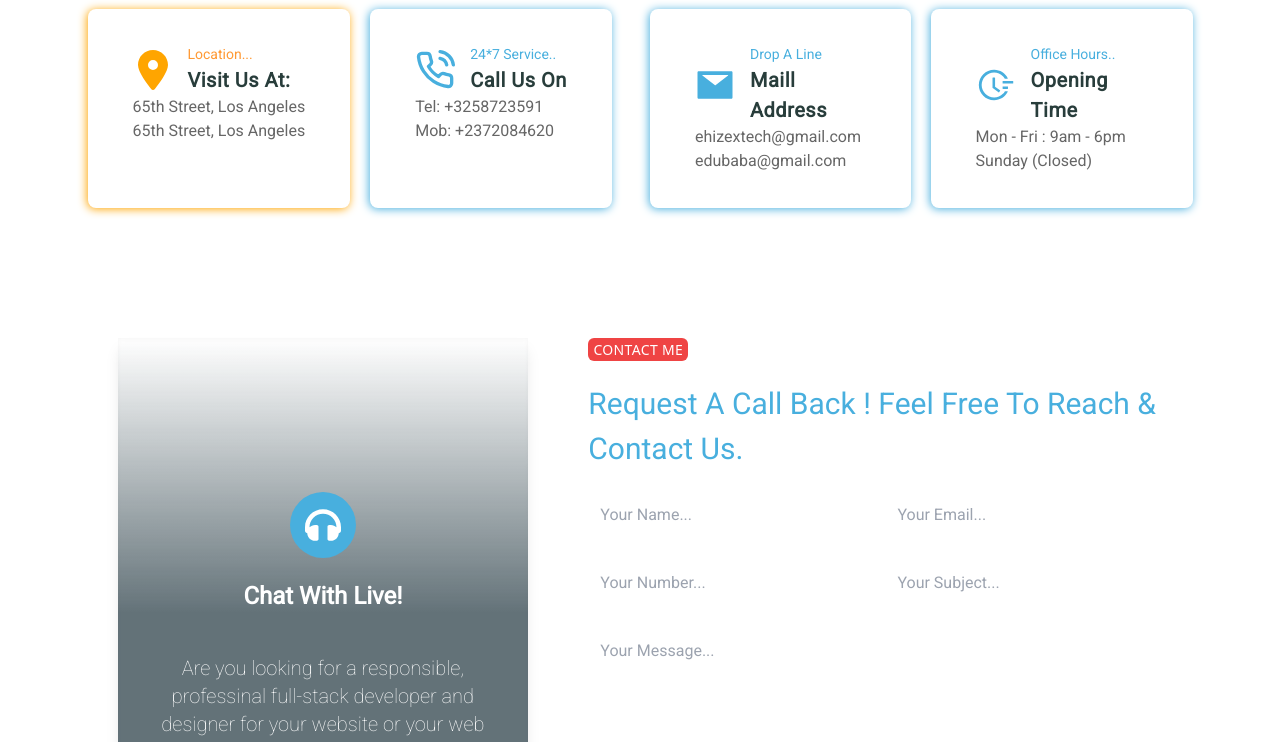
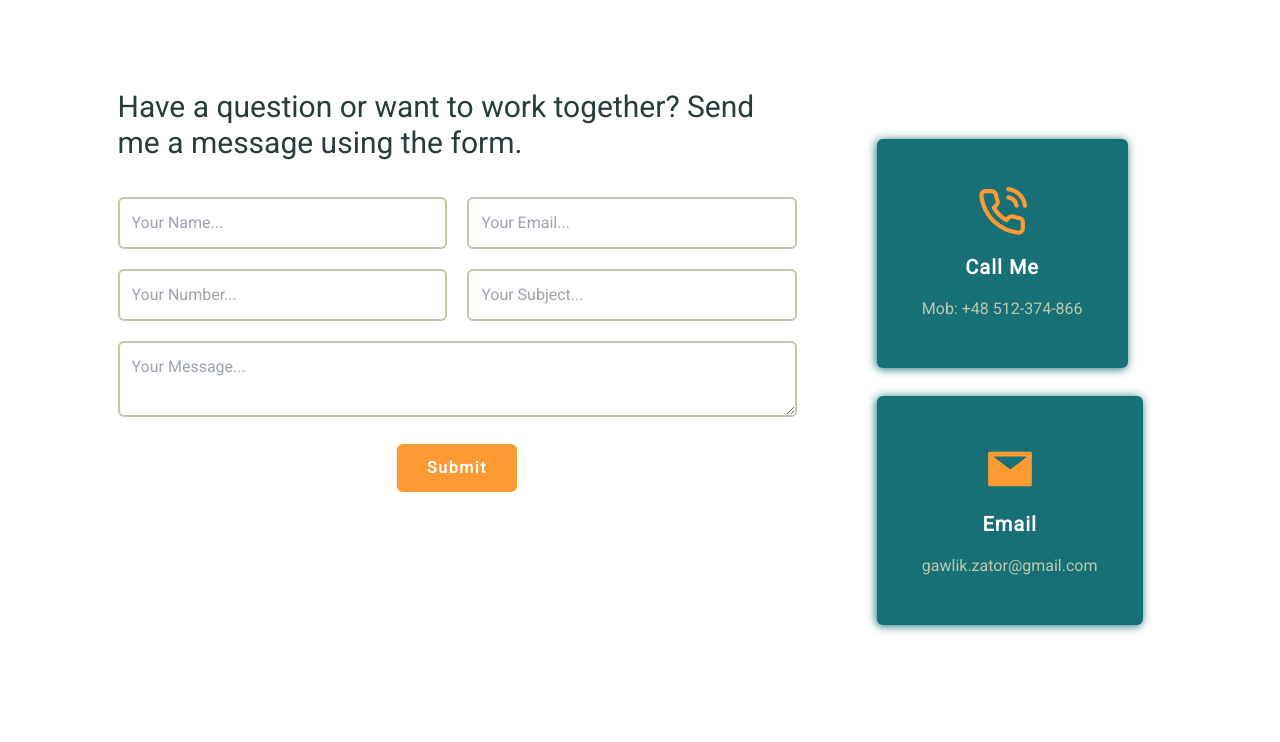
Before and after one commit to misiek869/portfolio, a Next.js app: page / in a window 1280 px wide. Shown: the part 3380-4122 px from the top of the page. Built offline with nearby package versions, Linux system fonts and the light colour scheme.

Commit message:
change styling

```diff
--- a/src/app/components/ContactMe/ContactMe.tsx
+++ b/src/app/components/ContactMe/ContactMe.tsx
@@ -115,151 +115,16 @@ const ContactMe = () => {
 						</div>
 					</div>
 				</div>
-
-				<div className='px-[20px]'>
-					<div className='sm:flex gap-[20px] mt-[50px] max-w-[1105px] w-full h-full'>
-						<div className='flex flex-col flex-1 xl:flex-row gap-[20px]'>
-							<div
-								className='flex flex-col py-[35px] px-[45px] rounded-lg shadow-lg cursor-pointer transition-all transform duration-300 hover:bg-[gray] hover:text-white hover:-translate-y-4 bg-white'
-								style={{ boxShadow: 'orange -1px 1px 10px 0px' }}>
-								<div className='flex items-center gap-[15px]'>
-									<div>
-										<FaLocationDot size={40} color='orange' />
-									</div>
-
-									<div className='flex flex-col'>
-										<div className='text-orange text-[14px]'>
-											<p>Location...</p>
-										</div>
-										<div className='font-semibold text-[20px] tracking-wide'>
-											<p>Visit Us At:</p>
-										</div>
-									</div>
-								</div>
-								<div>
-									<p className='text-[#666666]'>65th Street, Los Angeles</p>
-								</div>
-								<div>
-									<p className='text-[#666666]'>65th Street, Los Angeles</p>
-								</div>
-							</div>
-
-							<div
-								className='flex flex-col py-[35px] px-[45px] rounded-lg shadow-lg cursor-pointer transition-all transform duration-300 hover:bg-[#223740] hover:text-white hover:-translate-y-4 bg-white'
-								style={{ boxShadow: '#48AFDE -1px 1px 10px 0px' }}>
-								<div className='flex items-center gap-[15px]'>
-									<div>
-										<FiPhoneCall size={40} color='#48AFDE' />
-									</div>
-
-									<div className='flex flex-col'>
-										<div className='text-[#48AFDE] text-[14px]'>
-											<p>24*7 Service..</p>
-										</div>
-										<div className='font-semibold text-[20px] tracking-wide'>
-											<p>Call Us On</p>
-										</div>
-									</div>
-								</div>
-								<div>
-									<p className='text-[#666666]'>Tel: +3258723591</p>
-								</div>
-								<div>
-									<p className='text-[#666666]'>Mob: +2372084620</p>
-								</div>
-							</div>
-						</div>
-
-						<div className='flex flex-col flex-1 xl:flex-row gap-[20px]'>
-							<div
-								className='flex flex-col py-[35px] px-[45px] rounded-lg shadow-lg cursor-pointer transition-all transform duration-300 hover:bg-[#223740] hover:text-white hover:-translate-y-4 bg-white'
-								style={{ boxShadow: '#48AFDE -1px 1px 10px 0px' }}>
-								<div className='flex items-center gap-[15px]'>
-									<div>
-										<AiFillMail size={40} color='#48AFDE' />
-									</div>
-
-									<div className='flex flex-col'>
-										<div className='text-[#48AFDE] text-[14px]'>
-											<p>Drop A Line</p>
-										</div>
-										<div className='font-semibold text-[20px] tracking-wide'>
-											<p>Maill Address</p>
-										</div>
-									</div>
-								</div>
-								<div>
-									<p className='text-[#666666]'>ehizextech@gmail.com</p>
-								</div>
-								<div>
-									<p className='text-[#666666]'>edubaba@gmail.com</p>
-								</div>
-							</div>
-
-							<div
-								className='flex flex-col py-[35px] px-[45px] rounded-lg shadow-lg cursor-pointer transition-all transform duration-300 hover:bg-[#223740] hover:text-white hover:-translate-y-4 bg-white'
-								style={{ boxShadow: '#48AFDE -1px 1px 10px 0px' }}>
-								<div className='flex items-center gap-[15px]'>
-									<div>
-										<AiOutlineFieldTime size={40} color='#48AFDE' />
-									</div>
-
-									<div className='flex flex-col'>
-										<div className='text-[#48AFDE] text-[14px]'>
-											<p>Office Hours..</p>
-										</div>
-										<div className='font-semibold text-[20px] tracking-wide'>
-											<p>Opening Time</p>
-										</div>
-									</div>
-								</div>
-								<div>
-									<p className='text-[#666666]'>Mon - Fri : 9am - 6pm</p>
-								</div>
-								<div>
-									<p className='text-[#666666]'>Sunday (Closed)</p>
-								</div>
-							</div>
-						</div>
-					</div>
-				</div>
 			</div>
 
 			<div
 				id='contact'
 				className='flex flex-col xl:flex-row justify-center gap-[60px] mt-[10px] px-[30px] max-w-[1105px] m-auto p-10 mb-[-100px]'>
-				<div
-					className='hidden md:block relative w-[50%] xl:w-[50%] h-[550px] rounded-md md:w-full lg:w-[50%] bg-center bg-cover'
-					// style={{ backgroundImage: `url('/customer-care.png')` }}
-				>
-					<div className='absolute h-full w-full bg-gradient-to-t from-[#223740] via-[#223740] shadow-inner opacity-70'></div>
-					<div className='absolute inset-0 flex flex-col gap-[20px] items-center justify-center text-white shadow-lg p-6'>
-						<div className='text-4xl xl:mt-[150px] mt-0 rounded-full px-[15px] py-[15px] bg-[#48AFDE] text-white'>
-							<FaHeadphones />
-						</div>
-						<div className='font-semibold text-[24px]'>Chat With Live!</div>
-						<div>
-							<p className='text-center mt-5 font-[200] text-xl'>
-								{' '}
-								Are you looking for a responsible, professinal full-stack
-								developer and designer for your website or your web application
-								projects? Just leave me a message and tell me how I can help.
-							</p>
-						</div>
-						<div>
-							<button className='bg-[#48AFDE] text-white mb-[30px] px-4 py-2 hover:bg-[#223740] transition-color rounded-xl'>
-								Let's chat
-							</button>
-						</div>
-					</div>
-				</div>
 				<div className='flex flex-col gap-[20px]'>
-					<div className='text-center w-[100px] bg-red-500 py-[1px] tracking-wide uppercase font-300 font-sans text-[14px] text-white rounded-md'>
-						Contact Me
-					</div>
-					<div className=''>
-						<p className='text-[30px] text-[#48AFDE]'>
-							Request A Call Back ! Feel Free To Reach & Contact Us.
+					<div className='mb-4'>
+						<p className='text-3xl'>
+							Have a question or want to work together? Send me a message using
+							the form.
 						</p>
 					</div>
 					<form className='flex flex-col gap-[20px]' onSubmit={handleSubmit}>
@@ -271,7 +136,7 @@ const ContactMe = () => {
 								required
 								onChange={handleChange}
 								value={state.name}
-								className='px-[12px] outline-none rounded-md py-[12px] flex-1 bg-gray-200'
+								className='px-[12px] border-2 border-gray rounded-md py-[12px] flex-1'
 							/>
 							<input
 								type='email'
@@ -280,7 +145,7 @@ const ContactMe = () => {
 								required
 								onChange={handleChange}
 								value={state.email}
-								className='px-[12px] outline-none rounded-md py-[12px] flex-1 bg-gray-200'
+								className='px-[12px] border-2 border-gray rounded-md py-[12px] flex-1'
 							/>
 						</div>
 						<div className='flex flex-col sm:flex-row gap-[20px]'>
@@ -291,7 +156,7 @@ const ContactMe = () => {
 								required
 								onChange={handlePhoneChange}
 								value={state.phoneNumber}
-								className='px-[12px] outline-none rounded-md py-[12px] flex-1 bg-gray-200'
+								className='px-[12px] border-2 border-gray rounded-md py-[12px] flex-1'
 							/>
 							<input
 								type='text'
@@ -300,7 +165,7 @@ const ContactMe = () => {
 								required
 								onChange={handleChange}
 								value={state.subject}
-								className='px-[12px] outline-none rounded-md py-[12px] flex-1 bg-gray-200'
+								className='px-[12px] border-2 border-gray rounded-md py-[12px] flex-1'
 							/>
 						</div>
 						<div>
@@ -310,18 +175,63 @@ const ContactMe = () => {
 								placeholder='Your Message...'
 								onChange={handleChange}
 								value={state.message}
-								className='px-[12px] outline-none h-[180px] w-full rounded-md py-[12px] flex-1 bg-gray-200'
+								className='w-full px-[12px] border-2 border-gray rounded-md py-[12px] flex-1'
 							/>
 						</div>
-						<div>
+						<div className='mx-auto'>
 							{loading && (
 								<div className='mb-3 text-center ml-5 w-6 h-6 border-t-2 border-blue-600 border-solid animate-spin rounded-full'></div>
 							)}
-							<button className='bg-[#48AFDE] w-full sm:w-auto px-[30px] py-[12px] hover:bg-[#223740] transition-colors duration-300 font-semibold rounded-md text-white'>
-								Send Me Message
+							<button className='bg-orange w-full sm:w-auto px-[30px] py-[12px] hover:bg-gray transition-colors duration-300 font-semibold rounded-md text-white tracking-widest'>
+								Submit
 							</button>
 						</div>
 					</form>
+				</div>
+				<div className='px-[20px]'>
+					<div className='sm:flex flex-col gap-[20px] mt-[50px] w-full h-full'>
+						<div className='flex flex-col flex-1 xl:flex-row gap-[20px]'>
+							<div
+								className='flex justify-center flex-col py-[35px] px-[45px] rounded-md shadow-lg bg-blue'
+								style={{ boxShadow: 'hsl(var(--blue)) -1px 1px 10px 0px' }}>
+								<div className='flex flex-col items-center gap-[15px]'>
+									<div>
+										<FiPhoneCall size={50} color='hsl(var(--orange))' />
+									</div>
+
+									<div className='flex flex-col'>
+										<div className='font-semibold text-[20px] tracking-wide'>
+											<p className='text-white tracking-wider'>Call Me</p>
+										</div>
+									</div>
+									<div>
+										<p className='text-gray'>Mob: +48 512-374-866</p>
+									</div>
+								</div>
+							</div>
+						</div>
+
+						<div className='flex flex-col flex-1 xl:flex-row gap-[20px] mt-2'>
+							<div
+								className='flex justify-center  flex-col py-[35px] px-[45px] rounded-md shadow-lg bg-blue'
+								style={{ boxShadow: 'hsl(var(--blue)) -1px 1px 10px 0px' }}>
+								<div className='flex flex-col items-center gap-[15px]'>
+									<div>
+										<AiFillMail size={50} color='hsl(var(--orange))' />
+									</div>
+
+									<div className='flex flex-col'>
+										<div className='font-semibold text-[20px] tracking-wide'>
+											<p className='text-white tracking-wider'>Email</p>
+										</div>
+									</div>
+									<div>
+										<p className='text-gray'>gawlik.zator@gmail.com</p>
+									</div>
+								</div>
+							</div>
+						</div>
+					</div>
 				</div>
 			</div>
 		</>
```
